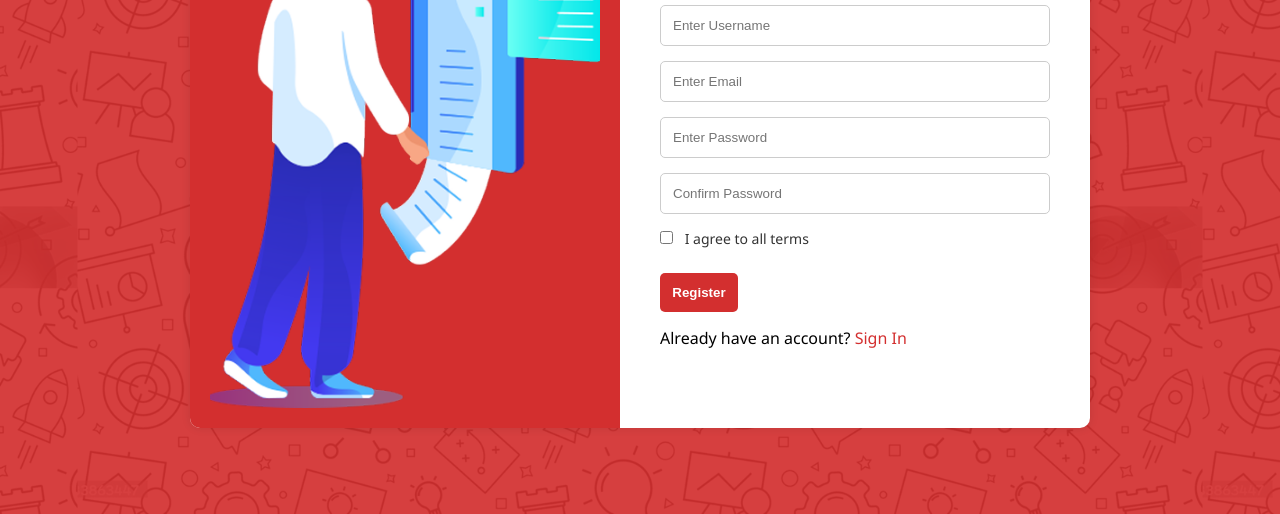
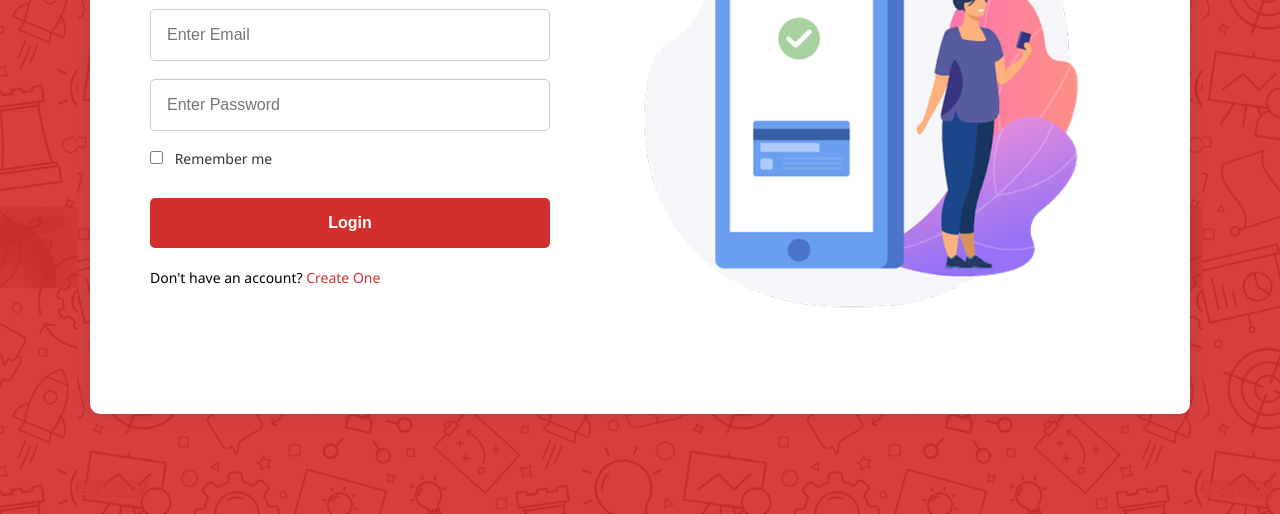
Before and after one commit to riXoon/Group-ToDo-List, a plain HTML site: page frontend/HTML/index.html in a window 1280 px wide. Shown: the part 286-800 px from the top of the page. Drawn offline with Linux system fonts and the light colour scheme; files whose address does not match are found by name.

Commit message:
feat(login): created login page

```diff
--- a/frontend/CSS/styles.css
+++ b/frontend/CSS/styles.css
@@ -23,62 +23,59 @@ body {
 }
 
 .container {
-  display: flex;
-  flex-direction: row;
-  background-color: white;
-  border-radius: 10px;
-  overflow: hidden;
-  box-shadow: 0 0 10px rgba(0, 0, 0, 0.1);
-  max-width: 900px;
+  max-width: 1100px;
   width: 100%;
-}
-
-.media-section {
-  flex: 1;
-  background-color: #d32f2f;
+  height: 600px;
   display: flex;
   justify-content: center;
   align-items: center;
-  padding: 20px;
-  min-height: 400px;
-}
-
-.media-section img {
-  max-width: 100%;
-  height: auto;
 }
 
 .form-section {
-  flex: 1;
+  background-color: white;
+  border-radius: 10px;
+  padding: 60px;
+  box-shadow: 0 0 15px rgba(0, 0, 0, 0.1);
+  width: 100%;
+  height: 100%;
   display: flex;
-  justify-content: center;
-  align-items: flex-start;
-  padding: 40px;
+  align-items: center;
 }
 
-.signup-form {
+.form-content {
+  display: flex;
+  flex-direction: row;
+  justify-content: space-between;
+  align-items: center;
   width: 100%;
+  height: 100%;
+}
+
+.login-form {
+  flex: 1;
   max-width: 400px;
   display: flex;
   flex-direction: column;
 }
 
-.signup-form h2 {
-  margin-bottom: 20px;
+.login-form h2 {
+  margin-bottom: 25px;
   color: #d32f2f;
   text-align: left;
+  font-size: 32px;
 }
 
 .form-group input {
   width: 100%;
-  padding: 12px;
-  margin-bottom: 15px;
+  padding: 16px;
+  margin-bottom: 18px;
   border: 1px solid #ccc;
   border-radius: 5px;
+  font-size: 16px;
 }
 
 .terms {
-  margin-bottom: 15px;
+  margin-bottom: 20px;
   font-size: 14px;
   color: #333;
 }
@@ -87,30 +84,27 @@ body {
   margin-right: 8px;
 }
 
-.terms a {
-  color: #d32f2f;
-  text-decoration: underline;
-}
-
-.signup-form button {
-  width: 20%;
-  padding: 12px;
+.login-form button {
+  width: 100%;
+  padding: 16px;
   background-color: #d32f2f;
   color: white;
   border: none;
   border-radius: 5px;
   font-weight: bold;
+  font-size: 16px;
   cursor: pointer;
   margin-top: 10px;
 }
 
-.signup-form button:hover {
+.login-form button:hover {
   background-color: #b71c1c;
 }
 
 .login-link {
-  margin-top: 15px;
+  margin-top: 20px;
   text-align: left;
+  font-size: 14px;
 }
 
 .login-link a {
@@ -118,16 +112,32 @@ body {
   text-decoration: none;
 }
 
+.illustration {
+  flex: 1;
+  display: flex;
+  justify-content: center;
+  align-items: center;
+  height: 100%;
+  padding-left: 40px;
+}
+
+.illustration img {
+  max-height: 100%;
+  width: auto;
+  object-fit: contain;
+}
+
 @media (max-width: 768px) {
-  .container {
+  .form-content {
     flex-direction: column;
   }
 
-  .media-section {
-    min-height: 200px;
+  .illustration {
+    padding-left: 0;
+    margin-top: 30px;
   }
 
-  .form-section {
-    padding: 20px;
+  .login-form {
+    max-width: 100%;
   }
 }
--- a/frontend/HTML/index.html
+++ b/frontend/HTML/index.html
@@ -3,42 +3,40 @@
 <head>
   <meta charset="UTF-8" />
   <meta name="viewport" content="width=device-width, initial-scale=1.0" />
-    <title>Sign Up Page</title>
+  <title>Log In Page</title>
   <link rel="stylesheet" href="../CSS/styles.css" />
 </head>
 <body>
   <div class="layout">
     <div class="container">
-        <div class="media-section">
-          <img src="../assets/person.png" alt="media-section" />
-        </div>
-
       <div class="form-section">
-          <form class="signup-form">
-            <h2>Sign Up</h2>
+        <div class="form-content">
+          <form class="login-form">
+            <h2>Sign In</h2>
 
             <div class="form-group">
-          <input type="text" placeholder="Enter First Name" required />
-          <input type="text" placeholder="Enter Last Name" required />
-          <input type="text" placeholder="Enter Username" required />
               <input type="email" placeholder="Enter Email" required />
               <input type="password" placeholder="Enter Password" required />
-          <input type="password" placeholder="Confirm Password" required />
             </div>
 
             <div class="terms">
               <label>
-                <input type="checkbox" required />
-                I agree to all terms
+                <input type="checkbox" />
+                Remember me
               </label>
             </div>
 
-            <button type="submit">Register</button>
+            <button type="submit">Login</button>
 
             <p class="login-link">
-              Already have an account? <a href="#">Sign In</a>
+              Don't have an account? <a href="#">Create One</a>
             </p>
           </form>
+
+          <div class="illustration">
+            <img src="../assets/girl.png" alt="Login Illustration" />
+          </div>
+        </div>
       </div>
     </div>
   </div>
```
Also changed, not shown: frontend/assets/girl.png (added). Lines whose indentation alone changed are shown as unchanged.
